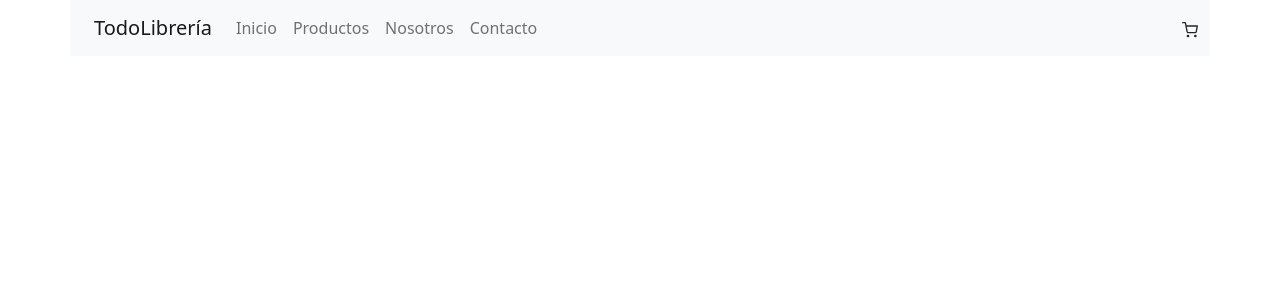
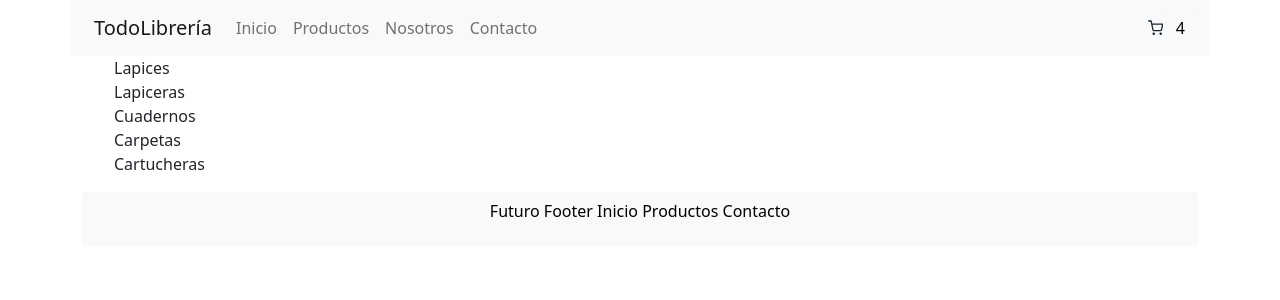
Before and after one commit to martinnmoreira/ProyectoFinalReactJs-Moreira, a React (Create React App) app: page / in a window 1280 px wide. Shown: the top 300 px of the page. Built offline with nearby package versions, Linux system fonts and the light colour scheme.

Commit message:
ícono carrito con contador y componente ItemListContainer con propiedades

```diff
--- a/src/App.js
+++ b/src/App.js
@@ -1,10 +1,21 @@
-import Header from "./components/Navbar/Navbar.js";
+import Header from "./components/Navbar/Navbar";
+import ItemListContainer from "./components/ItemListContainer/ItemListContainer"
+import Footer from "./components/Footer/Footer"
+import { Container } from "react-bootstrap";
 
 
 function App() {
   return (
     <div className="App">
       <Header />
+      <main className="main-content container">
+        <ItemListContainer greeting1={"Lapices"} greeting2={"Lapiceras"} greeting3={"Cuadernos"} greeting4={"Carpetas"} greeting5={"Cartucheras"}/>
+      </main >
+      <footer className="container">
+        <Container className="btn btn-light">
+          <Footer greeting={"Inicio"} greeting2={"Productos"}  greeting3={"Contacto"} />
+        </Container>
+      </footer>
     </div>
   );
 }
--- a/src/components/Cardicon/CardIcon.js
+++ b/src/components/Cardicon/CardIcon.js
@@ -1,8 +1,8 @@
 import { FiShoppingCart } from "react-icons/fi";
 import React from 'react';
 
-export default class Question extends React.Component {
+export default class CardIcon extends React.Component {
   render() {
-    return <div><FiShoppingCart/></div>
+    return <FiShoppingCart/>
   }
 }
--- /dev/null
+++ b/src/components/Footer/Footer.js
@@ -0,0 +1,14 @@
+import React from "react";
+
+export default class Footer extends React.Component {
+    render() {
+        console.log(this.props);
+        return (
+            <footer>
+                <div>
+                    <p>Futuro Footer {this.props.greeting} {this.props.greeting2} {this.props.greeting3}</p>
+                </div>
+            </footer>
+        );
+    }
+}
--- /dev/null
+++ b/src/components/ItemListContainer/ItemListContainer.js
@@ -0,0 +1,20 @@
+import React from "react";
+
+export default class Footer extends React.Component {
+    render() {
+        console.log(this.props);
+        return (
+            <footer>
+                <div>
+                    <ul className="listaProductos">
+                        <li>{this.props.greeting1}</li>
+                        <li>{this.props.greeting2}</li>
+                        <li>{this.props.greeting3}</li>
+                        <li>{this.props.greeting4}</li>
+                        <li>{this.props.greeting5}</li>
+                    </ul>
+                </div>
+            </footer>
+        );
+    }
+}
--- a/src/components/Navbar/Navbar.js
+++ b/src/components/Navbar/Navbar.js
@@ -1,7 +1,8 @@
 import {Navbar, Nav, Container} from "react-bootstrap"
-import FiShoppingCart from "../Cardicon/CardIcon"
+import CardIcon from "../Cardicon/CardIcon"
 
 export default function Header() {
+    const count = 4
     return(
         <Navbar bg="light" variant="light" className="container">
             <Container>
@@ -12,10 +13,9 @@ export default function Header() {
                     <Nav.Link href="#nosotros">Nosotros</Nav.Link>
                     <Nav.Link href="#contacto">Contacto</Nav.Link>
                 </Nav>
-
             </Container>
-            <FiShoppingCart />
-
+            <CardIcon />
+            <span className="btn btn-light">{count}</span>
         </Navbar>
 
     );
--- a/src/styles/style.css
+++ b/src/styles/style.css
@@ -28,3 +28,7 @@ h1 {
 .links li a {
     text-decoration: none;
 }
+
+.listaProductos {
+    list-style: none;
+}
```
